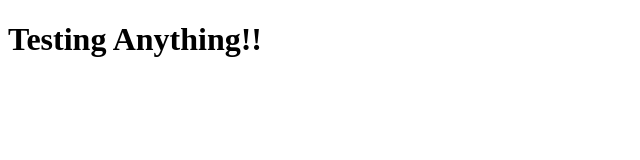
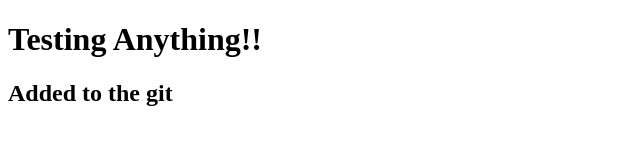
Before and after one commit to NAtique21/HaseebProject, a plain HTML site: page index.html in a window 1280 px wide. Shown: the whole page, without its empty margins (0-640 px from the left). Drawn offline with Linux system fonts and the light colour scheme.

Commit message:
h2 added

```diff
--- a/index.html
+++ b/index.html
@@ -12,6 +12,7 @@
   </head>
   <body>
     <h1>Testing Anything!!</h1>
+    <h2>Added to the git</h2>
     <script src="ajax.js" type="text/javascript"></script>
   </body>
 </html>
```
